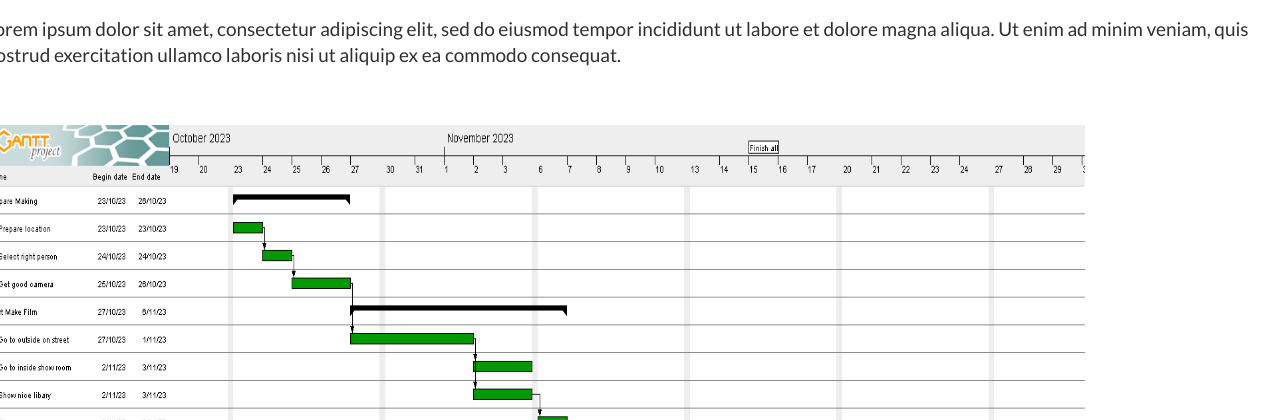
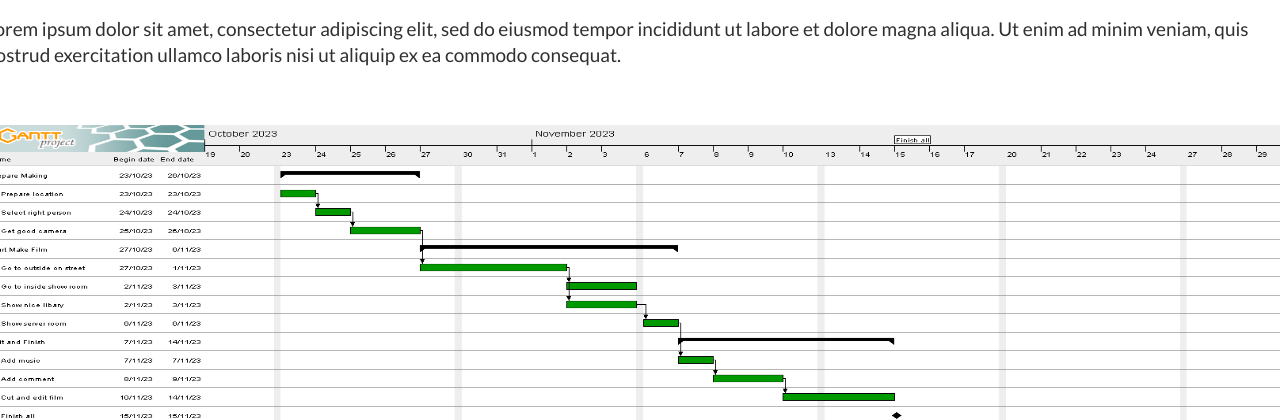
Before and after one commit to Huynbin1988/Demo10, a plain HTML site: page index.html in a window 1280 px wide. Shown: the part 6010-6430 px from the top of the page. Drawn offline with nearby package versions, Linux system fonts and the light colour scheme.

Commit message:
Update index.html

```diff
--- a/index.html
+++ b/index.html
@@ -412,7 +412,7 @@
       <h2>Create Promotion Video</h2>
       <h4>Lorem ipsum dolor sit amet, consectetur adipiscing elit, sed do eiusmod tempor incididunt ut labore et dolore magna aliqua. Ut enim ad minim veniam, quis nostrud exercitation ullamco laboris nisi ut aliquip ex ea commodo consequat.</h4><br>
 
-          <img src="images/CreatPomotionVideo.png" alt="time" width="1100px" height="450px">
+          <img src="images/CreatPomotionVideo.png" alt="time" width="100%" height="300" class="myimg">
           <span class="glyphicon glyphicon-film logo" style="margin: 0 250px;"></span>
     </div>
     </div>
```
